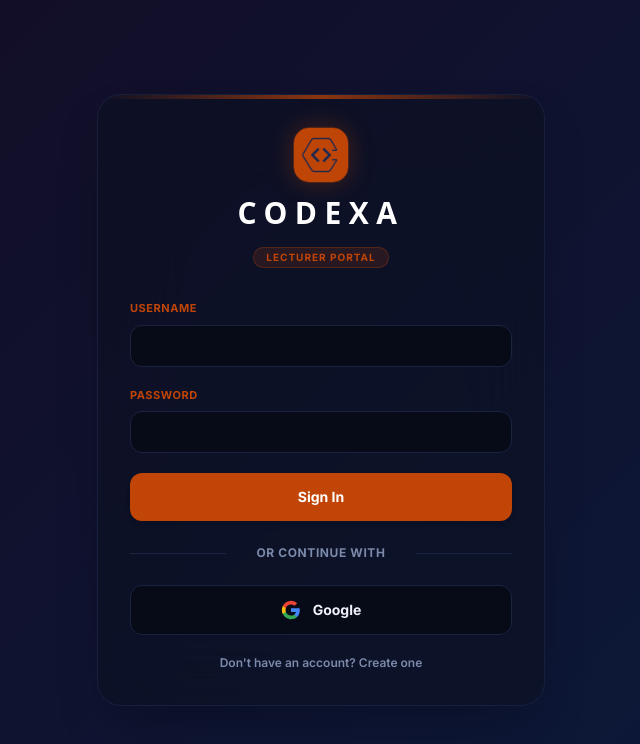
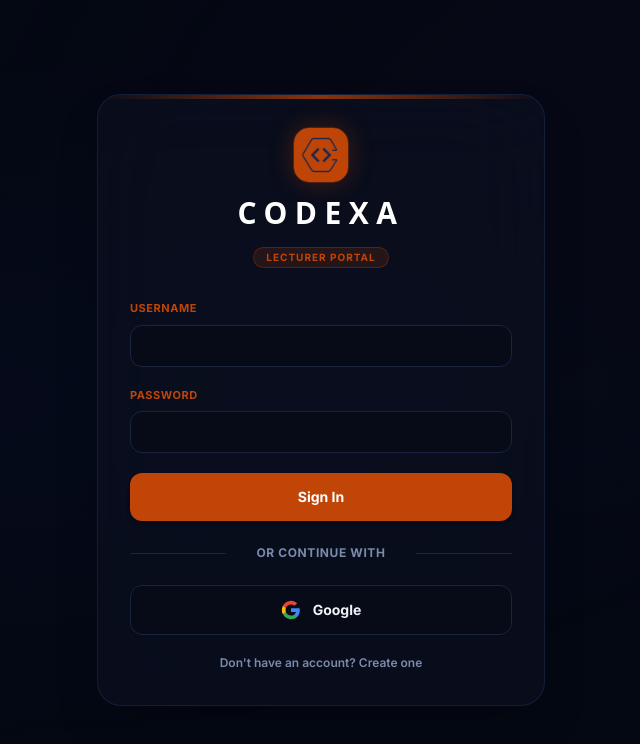
Before and after one commit to lioneladom/codexa_online, a Next.js app in the folder frontend/: page /login in a window 1280 px wide. Shown: the top 744 px of the page, without its empty margins (319-959 px from the left). Built offline with nearby package versions, Linux system fonts and the light colour scheme.

Commit message:
fix: switch to cursor-following glow effect, static dark background

```diff
--- a/frontend/src/app/login/page.tsx
+++ b/frontend/src/app/login/page.tsx
@@ -14,20 +14,12 @@
   const [error, setError] = useState('');
   const router = useRouter();
 
-  const [ripples, setRipples] = useState<{ x: number, y: number, id: number }[]>([]);
+  const [cursorPos, setCursorPos] = useState({ x: -9999, y: -9999 });
 
-  const handleRipple = (e: React.MouseEvent<HTMLElement>) => {
+  const handleMouseMove = (e: React.MouseEvent<HTMLElement>) => {
     const { currentTarget, clientX, clientY } = e;
     const { left, top } = currentTarget.getBoundingClientRect();
-    const x = clientX - left;
-    const y = clientY - top;
-
-    const id = Date.now();
-    setRipples(prev => [...prev, { x, y, id }]);
-
-    setTimeout(() => {
-      setRipples(prev => prev.filter(r => r.id !== id));
-    }, 1000);
+    setCursorPos({ x: clientX - left, y: clientY - top });
   };
 
   useEffect(() => {
@@ -87,16 +79,24 @@
 
   return (
     <main
-      className="flex min-h-screen items-center justify-center p-6 bg-aurora text-[#f0f2f8] relative overflow-hidden"
-      onClick={handleRipple}
+      className="flex min-h-screen items-center justify-center p-6 text-[#f0f2f8] relative overflow-hidden"
+      style={{ background: '#040813' }}
+      onMouseMove={handleMouseMove}
     >
-      {ripples.map(ripple => (
-        <span
-          key={ripple.id}
-          className="ripple-effect"
-          style={{ left: ripple.x, top: ripple.y, width: 100, height: 100 }}
-        />
-      ))}
+      {/* Cursor-following glow */}
+      <div
+        className="pointer-events-none absolute inset-0 z-0 transition-none"
+        style={{
+          background: `radial-gradient(900px circle at ${cursorPos.x}px ${cursorPos.y}px, rgba(191,69,7,0.18) 0%, rgba(60,30,80,0.10) 40%, transparent 70%)`,
+        }}
+      />
+      {/* Subtle static mesh overlay */}
+      <div
+        className="pointer-events-none absolute inset-0 z-0 opacity-40"
+        style={{
+          backgroundImage: `radial-gradient(ellipse at 20% 50%, rgba(10,17,44,0.8) 0%, transparent 60%), radial-gradient(ellipse at 80% 20%, rgba(21,10,33,0.6) 0%, transparent 50%)`,
+        }}
+      />
       <div className="z-10 w-full max-w-md bg-[#0c1222]/60 backdrop-blur-2xl border border-[#1a2440]/80 p-8 rounded-3xl shadow-2xl relative overflow-hidden transition-all duration-500">
         <div className="absolute top-0 left-0 right-0 h-1 bg-gradient-to-r from-transparent via-accent to-transparent opacity-70" />
 
```
